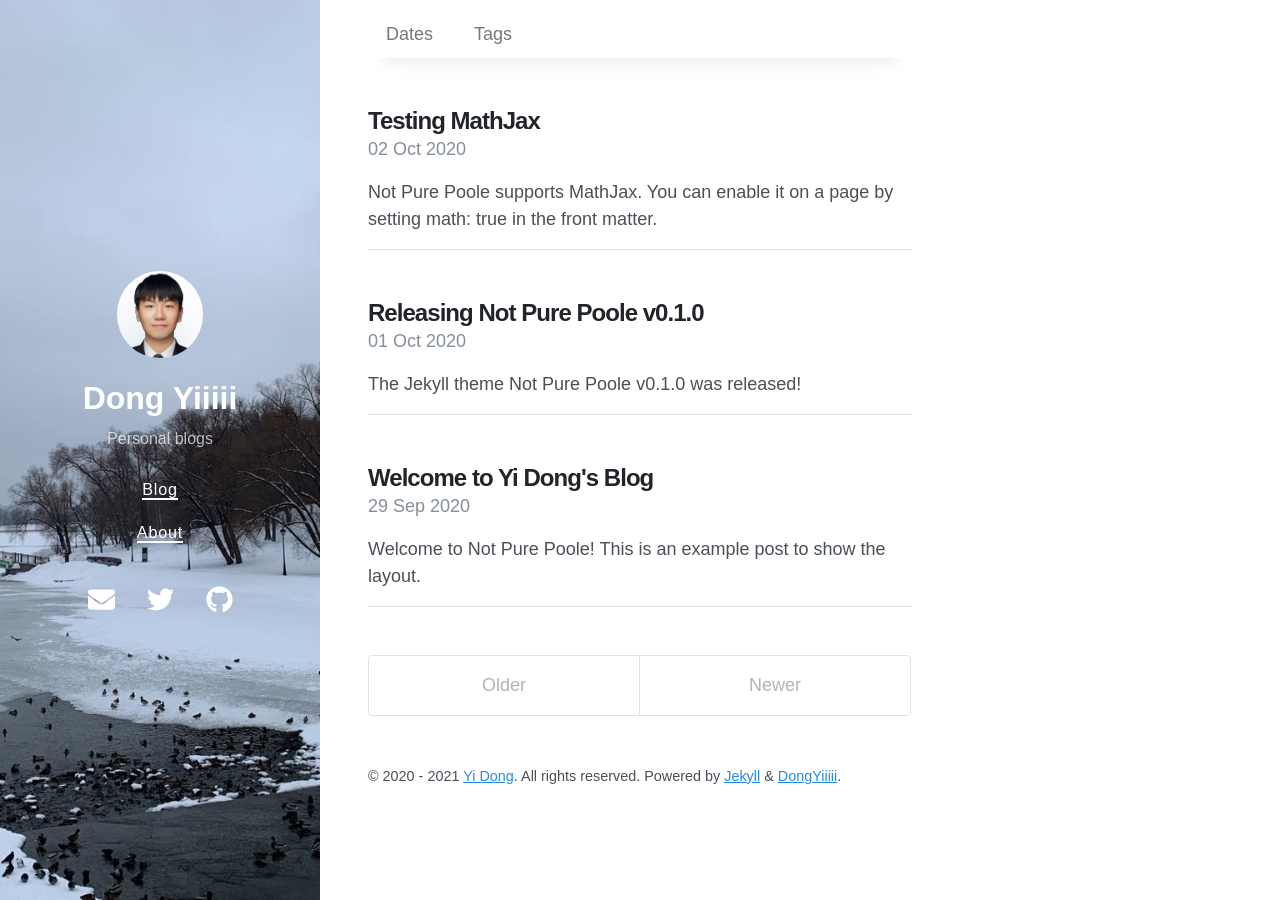
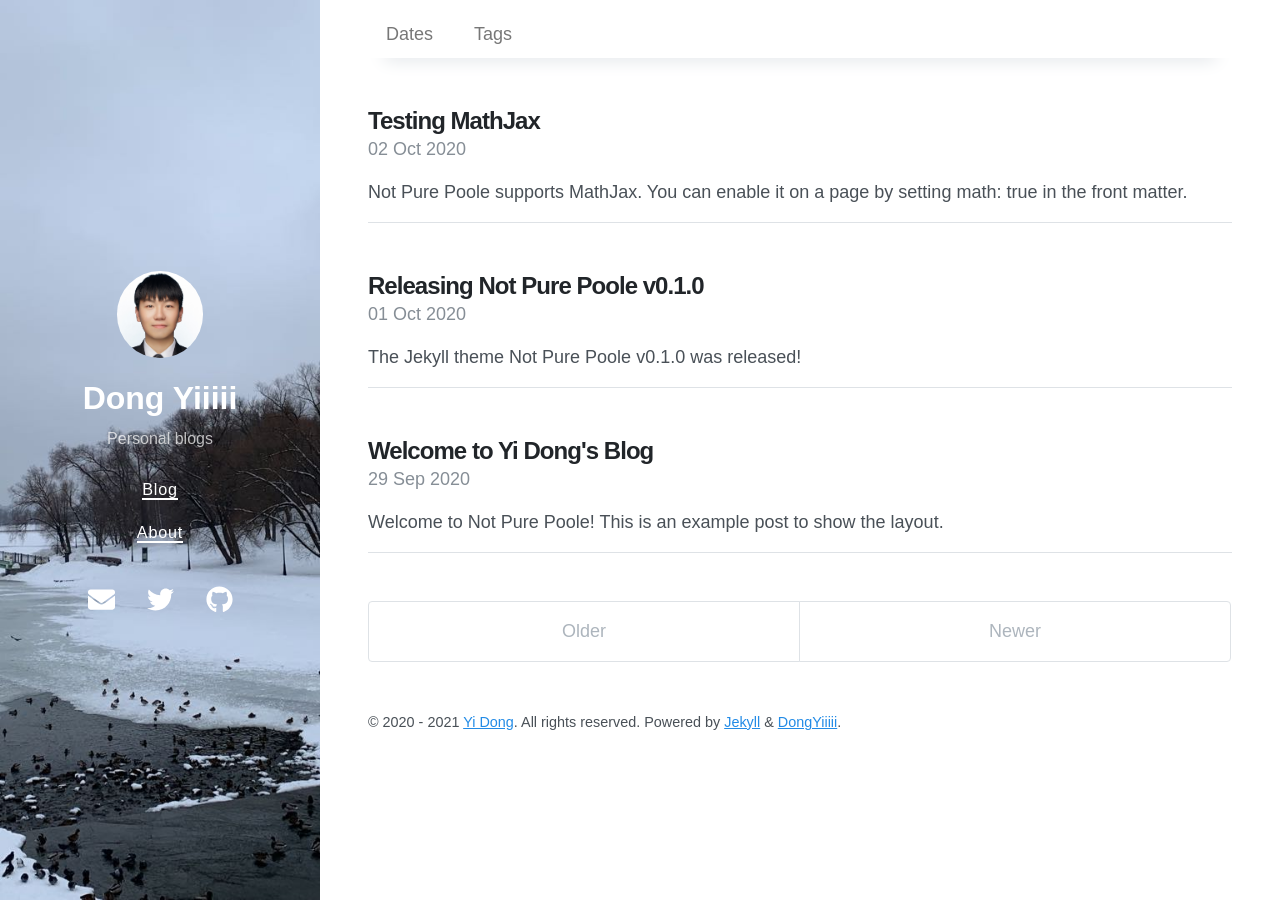
Before and after one commit to DongYiiiii/DongYiiiii.github.io, a Jekyll site: the page built from index.html, in a window 1280 px wide. Built offline with Jekyll 4.4.1, drawn with Linux system fonts in a browser that asks for light colours; nearby versions of some CDN libraries; the list of posts is cut into pages by our own code.

Commit message:
Update default.html

```diff
--- a/_layouts/default.html
+++ b/_layouts/default.html
@@ -22,7 +22,7 @@
         {%- include sidebar-left.html -%}
       </div>
 
-      <div class="content pure-u-1 pure-u-md-1-2">
+      <div class="content pure-u-1 pure-u-md-1-2" style="width: 1072px">
         {%- include content.html -%}
       </div>
       <div class="sidebar-right pure-u-1 pure-u-md-1-4">
```
